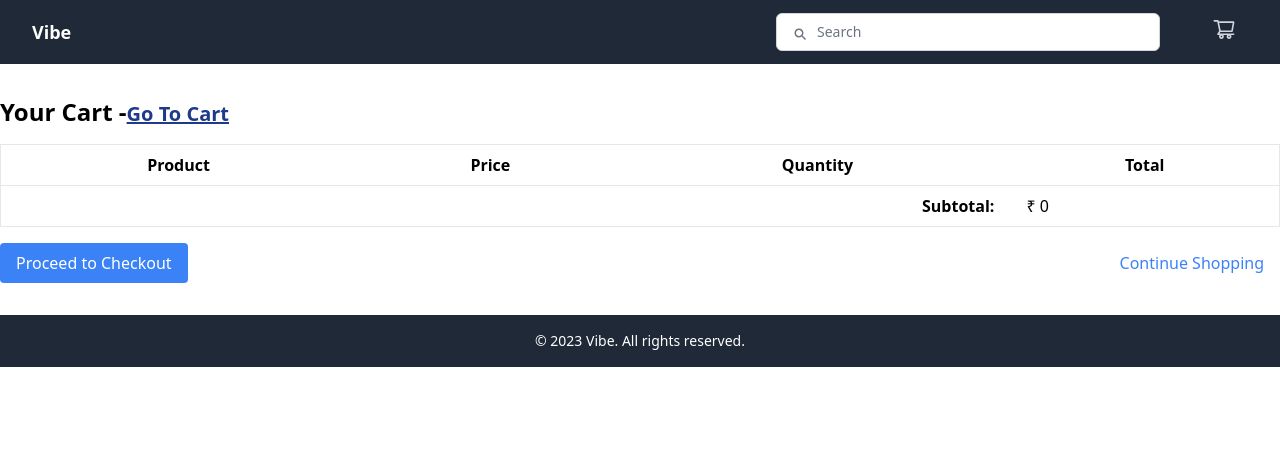
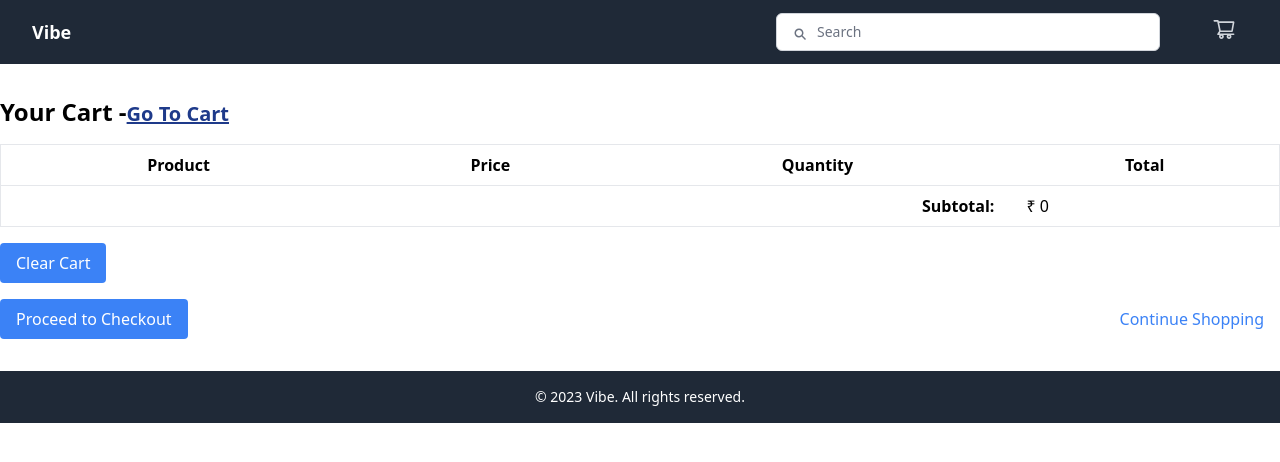
Before and after one commit to Personal-Projects-MERN-FullStack/Vibe, a React (Create React App) app: page /cart in a window 1280 px wide. Shown: the top 462 px of the page. Built offline with nearby package versions, Linux system fonts and the light colour scheme.

Commit message:
Clear Cart and out of Stock button added

```diff
--- a/src/pages/Cart.js
+++ b/src/pages/Cart.js
@@ -2,6 +2,7 @@ import React, { useEffect, useState } from "react";
 import { useDispatch, useSelector } from "react-redux";
 import { Link } from "react-router-dom";
 import { pd } from "../store/Product-handler";
+import { UiSlice } from "../store/ui-slice";
 
 const Cart = () => {
   const Products = useSelector((state) => state.product.cart);
@@ -20,9 +21,20 @@ const Cart = () => {
   const onQtyIncresseHandler = (item) => {
     dispatch(pd.AddToCart(item));
   };
-  const onQtyDecressHandler=(item)=>{
-    dispatch(pd.RemoveFromCart(item))
-  }
+  const onQtyDecressHandler = (item) => {
+    dispatch(pd.RemoveFromCart(item));
+  };
+  const oncartclearhandler = () => {
+    dispatch(pd.ClearCart());
+    dispatch(
+      UiSlice.shownotificationbar({
+        active: true,
+        msg: "Cart Cleard",
+        path: "/",
+        pathname: "Continue Shopping",
+      })
+    );
+  };
   return (
     <div class="container mx-auto py-8">
       <h1 class="text-2xl font-bold mb-4">
@@ -64,7 +76,14 @@ const Cart = () => {
                   <td class="py-2 px-4 border-b">₹ {item.price}</td>
                   <td class="py-2 px-4 border-b">
                     <div class="flex items-center">
-                      <button onClick={()=>{onQtyDecressHandler(item)}} class="text-blue-500 font-bold px-2">-</button>
+                      <button
+                        onClick={() => {
+                          onQtyDecressHandler(item);
+                        }}
+                        class="text-blue-500 font-bold px-2"
+                      >
+                        -
+                      </button>
                       <span class="px-2">{item.qty}</span>
                       <button
                         onClick={() => {
@@ -76,7 +95,9 @@ const Cart = () => {
                       </button>
                     </div>
                   </td>
-                  <td class="py-2 px-4 border-b">₹ {Math.round(item.price * item.qty)}</td>
+                  <td class="py-2 px-4 border-b">
+                    ₹ {Math.round(item.price * item.qty)}
+                  </td>
                 </tr>
               );
             })}
@@ -92,6 +113,15 @@ const Cart = () => {
       </div>
 
       <div class="mt-4 flex flex-col md:flex-row justify-between">
+        <button
+          onClick={oncartclearhandler}
+          href="#"
+          class="text-white bg-blue-500 py-2 px-4 rounded hover:bg-blue-600 mt-2 md:mt-0"
+        >
+          Clear Cart
+        </button>
+      </div>
+      <div class="mt-4 flex flex-col md:flex-row justify-between">
         <Link
           to="/checkout"
           href="#"
@@ -99,6 +129,7 @@ const Cart = () => {
         >
           Proceed to Checkout
         </Link>
+
         <Link
           to="/"
           href="#"
--- a/src/pages/ProductDetails.js
+++ b/src/pages/ProductDetails.js
@@ -48,12 +48,18 @@ const ProductDetails = () => {
                 Availability:{" "}
                 {pdata[0].availability.inStock ? "In Stock" : " Out Of Stock "}
               </p>
-              <button
+              {pdata[0].availability.inStock && <button
                 onClick={OnAddToCartHandler}
                 class="bg-blue-500 hover:bg-blue-700 text-white font-bold py-2 px-4 rounded"
               >
                 Add to Cart
-              </button>
+              </button>}
+              {!pdata[0].availability.inStock && <button
+
+                class="bg-gray-500 cursor-not-allowed hover:bg-blue-700 text-white font-bold py-2 px-4 rounded"
+              >
+                Out Of Stock
+              </button>}
             </div>
             <div class="bg-white p-4 shadow-md rounded-lg col-span-2">
               <h3 class="text-lg font-bold mb-2">Reviews</h3>
--- a/src/store/Product-handler.js
+++ b/src/store/Product-handler.js
@@ -29,7 +29,7 @@ const products = [
       },
     ],
     availability: {
-      inStock: true,
+      inStock: false,
       quantity: 10,
       locations: [
         {
@@ -380,6 +380,9 @@ const Producthandler = createSlice({
       } else {
         state.cart.push({ ...action.payload, qty: 1 });
       }
+    },
+    ClearCart(state,action,payload){
+      state.cart = []
     }
 
   },
```
